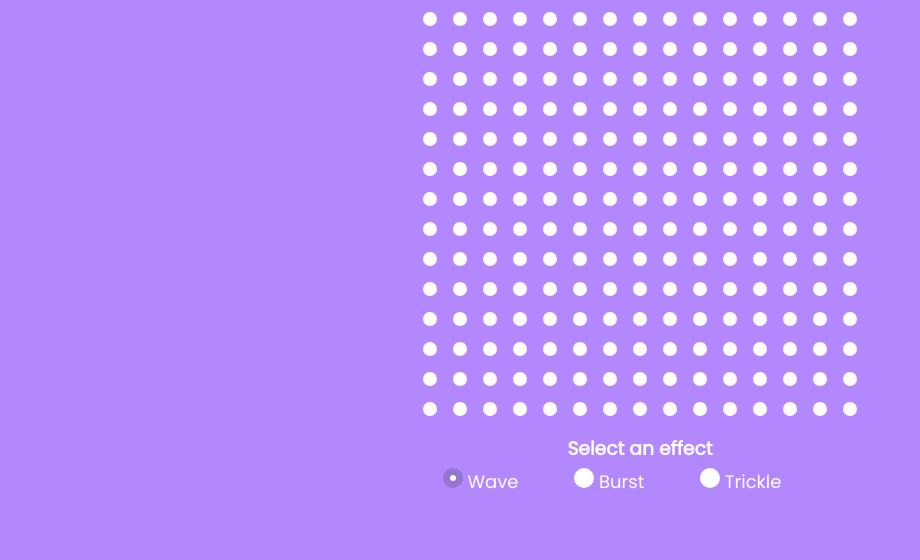
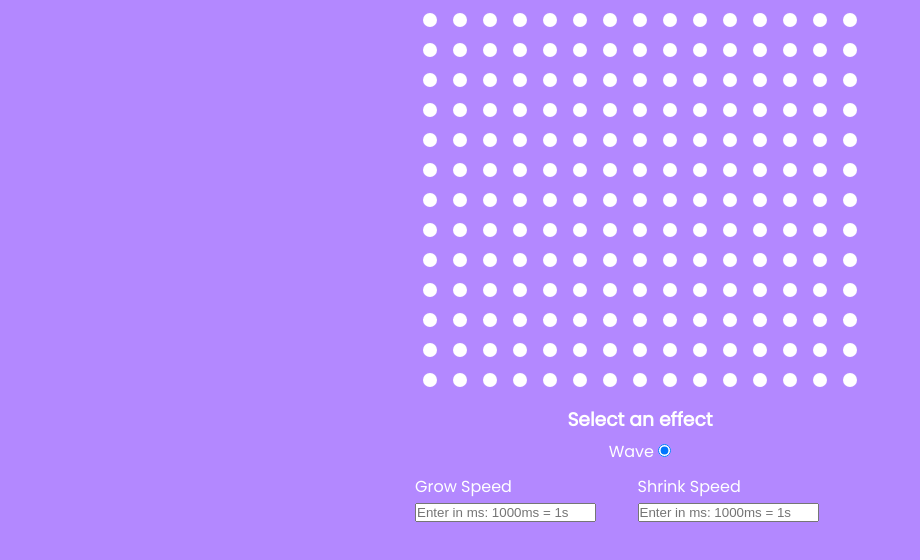
Before and after one commit to MrGSense/dot-effects, a plain HTML site: page index.html in a window 1280 px wide. Shown: the part 190-750 px from the top of the page, without its empty margins (0-920 px from the left). Drawn offline with Linux system fonts and the light colour scheme.

Commit message:
Add speed inputs

```diff
--- a/index.html
+++ b/index.html
@@ -18,21 +18,30 @@
     <h3>Select an effect</h3>
 
     <form name="effects">
-      <label class="formgroup"
+      <label class="formgroupradio"
         >Wave
         <input type="radio" checked="checked" name="effect" value="wave" />
         <span class="checkmark"></span>
       </label>
-      <label class="formgroup"
-        >Burst
-        <input type="radio" name="effect" value="burst" />
-        <span class="checkmark"></span>
-      </label>
-      <label class="formgroup"
-        >Trickle
-        <input type="radio" name="effect" value="trickle" />
-        <span class="checkmark"></span>
-      </label>
+    </form>
+
+    <form name="speed">
+      <div class="form-vcontainer">
+        <label class="flat-input-label">Grow Speed</label>
+        <input
+          class="flat-input"
+          type="number"
+          placeholder="Enter in ms: 1000ms = 1s"
+        />
+      </div>
+      <div class="form-vcontainer">
+        <label class="flat-input-label">Shrink Speed</label>
+        <input
+          class="flat-input"
+          type="number"
+          placeholder="Enter in ms: 1000ms = 1s"
+        />
+      </div>
     </form>
 
     <script src="index.js"></script>
```
